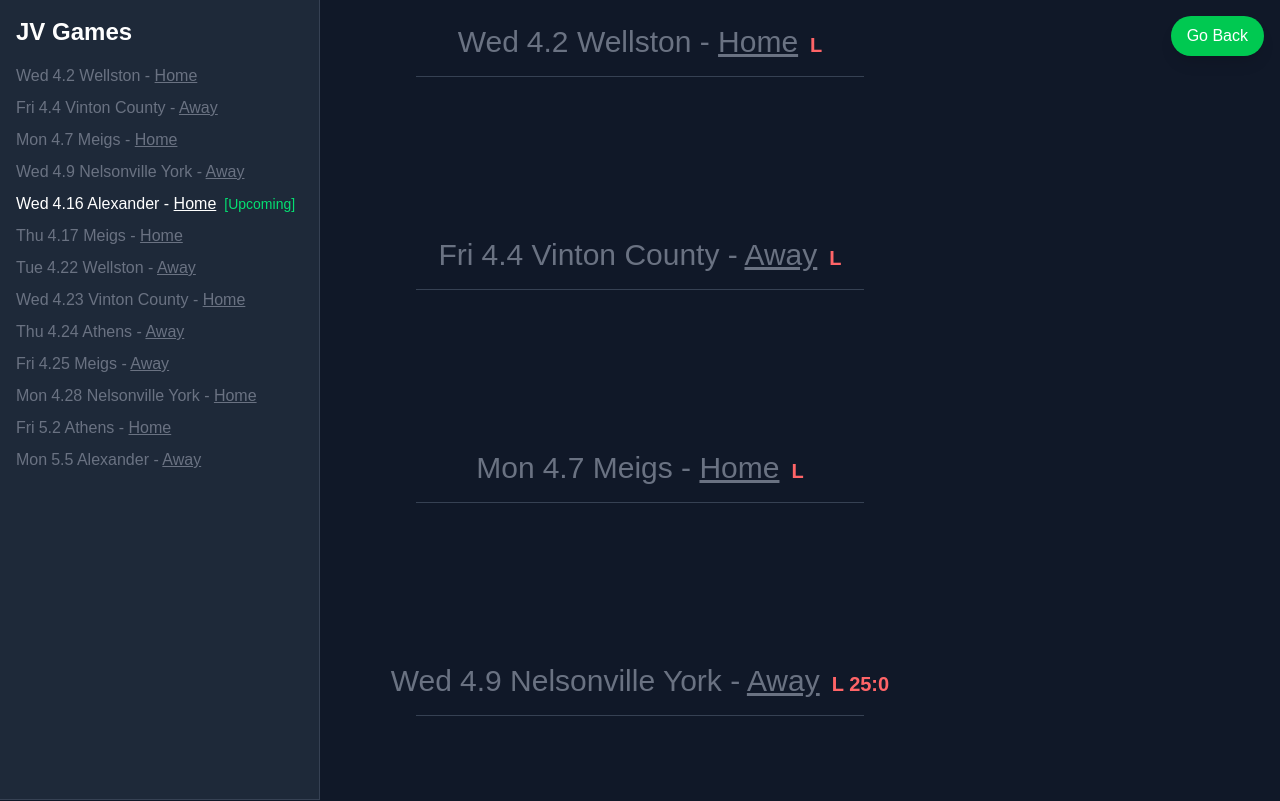
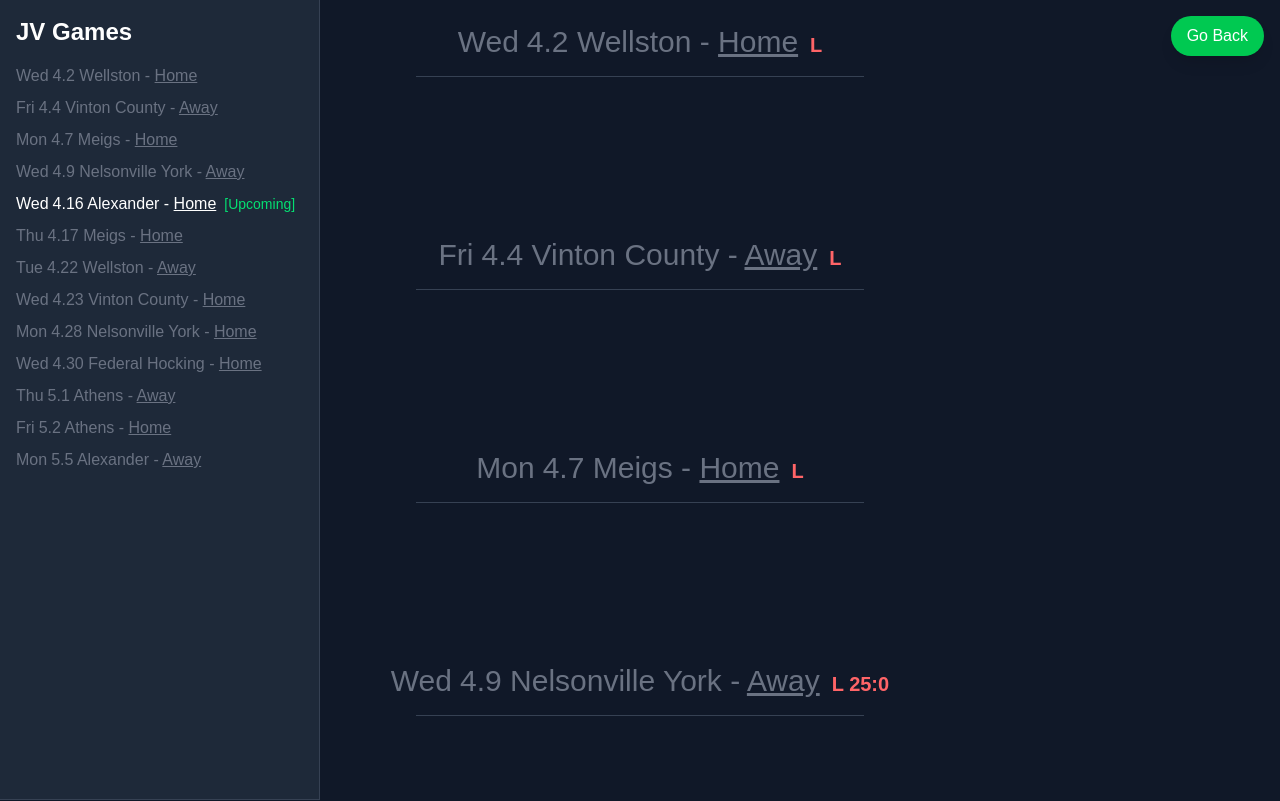
Before and after one commit to Dejnyyy/baseball-schedule, a Next.js app: page /jv in a window 1280 px wide. Shown: the top 801 px of the page. Built offline with nearby package versions, Linux system fonts and the light colour scheme.

Commit message:
updated schedule

```diff
--- a/src/pages/jv.tsx
+++ b/src/pages/jv.tsx
@@ -11,9 +11,11 @@ const jvSchedule: Game[] = [
   { date: '2025-04-17', time: '17:00', opponent: 'Meigs', location: 'Home' ,result: 'L',score:"21:9"},
   { date: '2025-04-22', time: '17:00', opponent: 'Wellston', location: 'Away',result: 'L',score:"13:3"},
   { date: '2025-04-23', time: '17:00', opponent: 'Vinton County', location: 'Home' ,result: 'L',score:"8:1"},
-  { date: '2025-04-24', time: '17:00', opponent: 'Athens', location: 'Away' },
-  { date: '2025-04-25', time: '17:00', opponent: 'Meigs', location: 'Away' },
+  //{ date: '2025-04-24', time: '17:00', opponent: 'Athens', location: 'Away' },
+  //{ date: '2025-04-25', time: '17:00', opponent: 'Meigs', location: 'Away' },
   { date: '2025-04-28', time: '17:00', opponent: 'Nelsonville York', location: 'Home' },
+  { date: '2025-04-30', time: '17:00', opponent: 'Federal Hocking', location: 'Home' },
+  { date: '2025-05-01', time: '17:00', opponent: 'Athens', location: 'Away' },
   { date: '2025-05-02', time: '17:00', opponent: 'Athens', location: 'Home' },
   { date: '2025-05-05', time: '17:00', opponent: 'Alexander', location: 'Away' }
 ]
--- a/src/pages/varsity.tsx
+++ b/src/pages/varsity.tsx
@@ -16,10 +16,11 @@ const varsitySchedule: Game[] = [
   { date: '2025-04-18', time: '17:00', opponent: 'Federal Hocking', location: 'Home' ,result: 'W', score:"9:3"},
   { date: '2025-04-21', time: '17:00', opponent: 'Wellston', location: 'Home', result:'L', score:"11:1" },
   { date: '2025-04-23', time: '17:00', opponent: 'Vinton County', location: 'Away',result: 'L',score:"13:8" },
-  { date: '2025-04-25', time: '17:00', opponent: 'Meigs', location: 'Home' },
+  //{ date: '2025-04-25', time: '17:00', opponent: 'Meigs', location: 'Home' },
   { date: '2025-04-28', time: '17:00', opponent: 'Nelsonville York', location: 'Away' },
   { date: '2025-04-29', time: '17:00', opponent: 'Hunington Ross', location: 'Home' },
   { date: '2025-04-30', time: '17:00', opponent: 'Federal Hocking', location: 'Away' },
+  { date: '2025-05-01', time: '17:00', opponent: 'Athens', location: 'Home' },
   { date: '2025-05-02', time: '17:00', opponent: 'Athens', location: 'Away' },
   { date: '2025-05-03', time: '17:00', opponent: 'Miller', location: 'Home' },
   { date: '2025-05-05', time: '17:00', opponent: 'Alexander', location: 'Home' },
```
